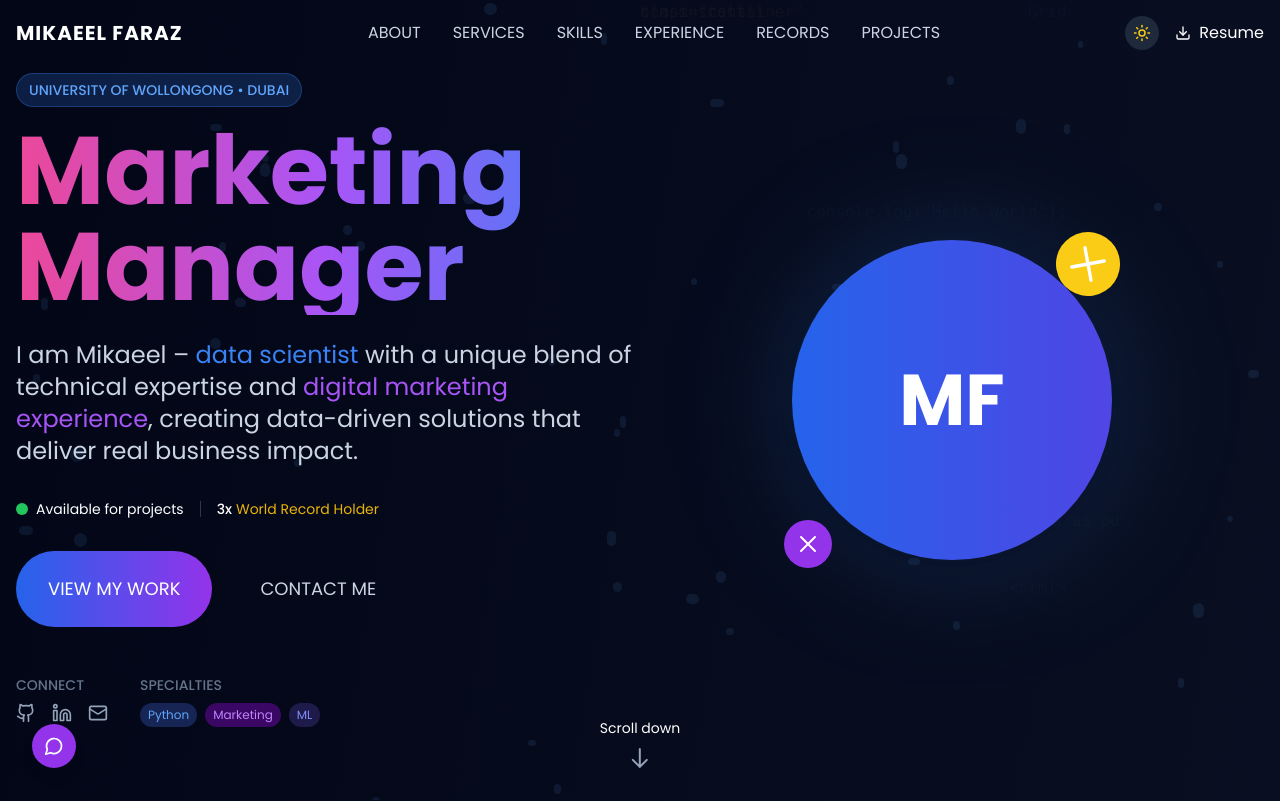
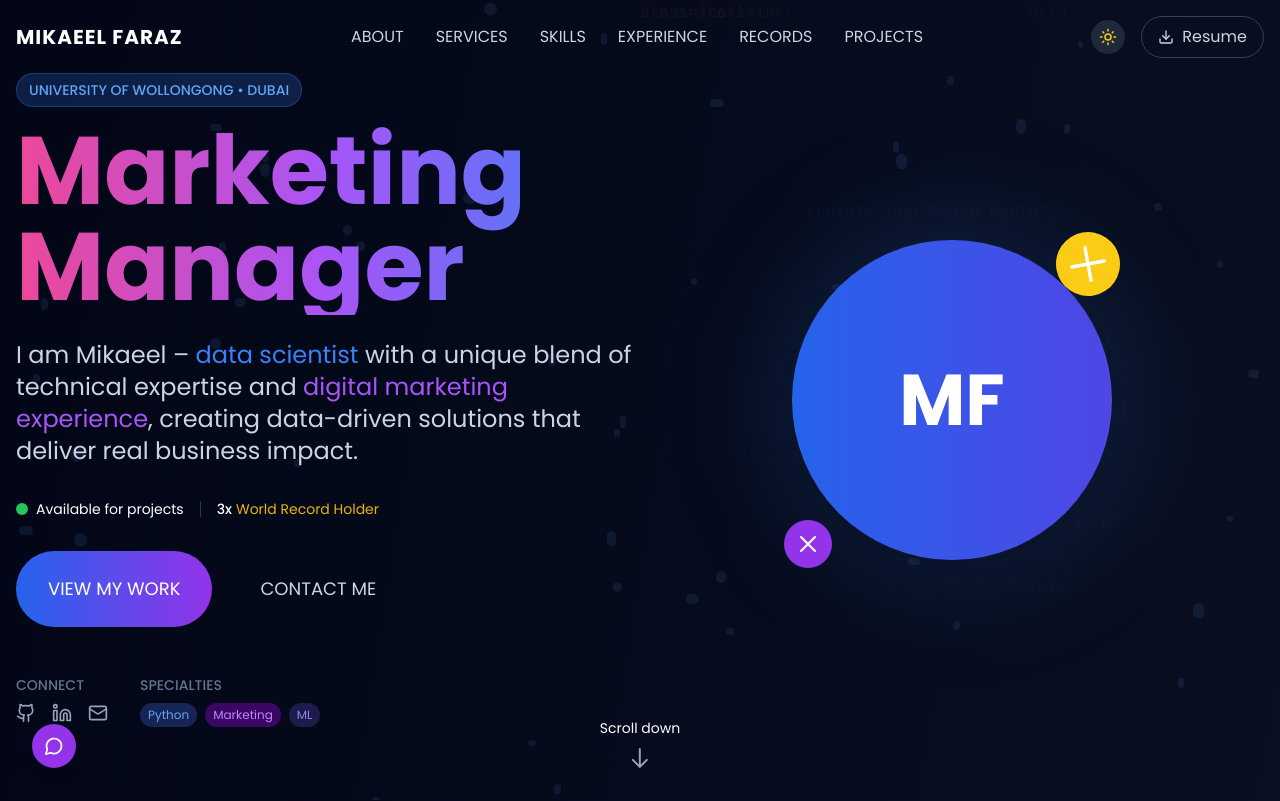
Before and after one commit to xdMikayu/mikaeelfaraz, a Next.js app: page / in a window 1280 px wide. Shown: the top 801 px of the page. Built offline with nearby package versions, Linux system fonts and the light colour scheme.

Commit message:
Added CV and CV download option to header

```diff
--- a/src/app/page.jsx
+++ b/src/app/page.jsx
@@ -165,10 +165,14 @@ export default function Page() {
                 {darkMode ? <Sun size={18} /> : <Moon size={18} />}
               </button>
 
-              <Button variant="outline" className="hidden md:flex items-center gap-2">
+              <a
+                href="/resume.pdf"
+                download
+                className="hidden md:flex items-center gap-2 px-4 py-2 border rounded-full border-slate-700 text-slate-300 hover:bg-slate-800 hover:text-white transition-colors"
+              >
                 <Download size={16} />
                 Resume
-              </Button>
+              </a>
 
               <button className="md:hidden">
                 <svg xmlns="http://www.w3.org/2000/svg" className="h-6 w-6" fill="none" viewBox="0 0 24 24" stroke="currentColor">
```
Also changed, not shown: 1 other file (tests, documents, lock files or other folders).
